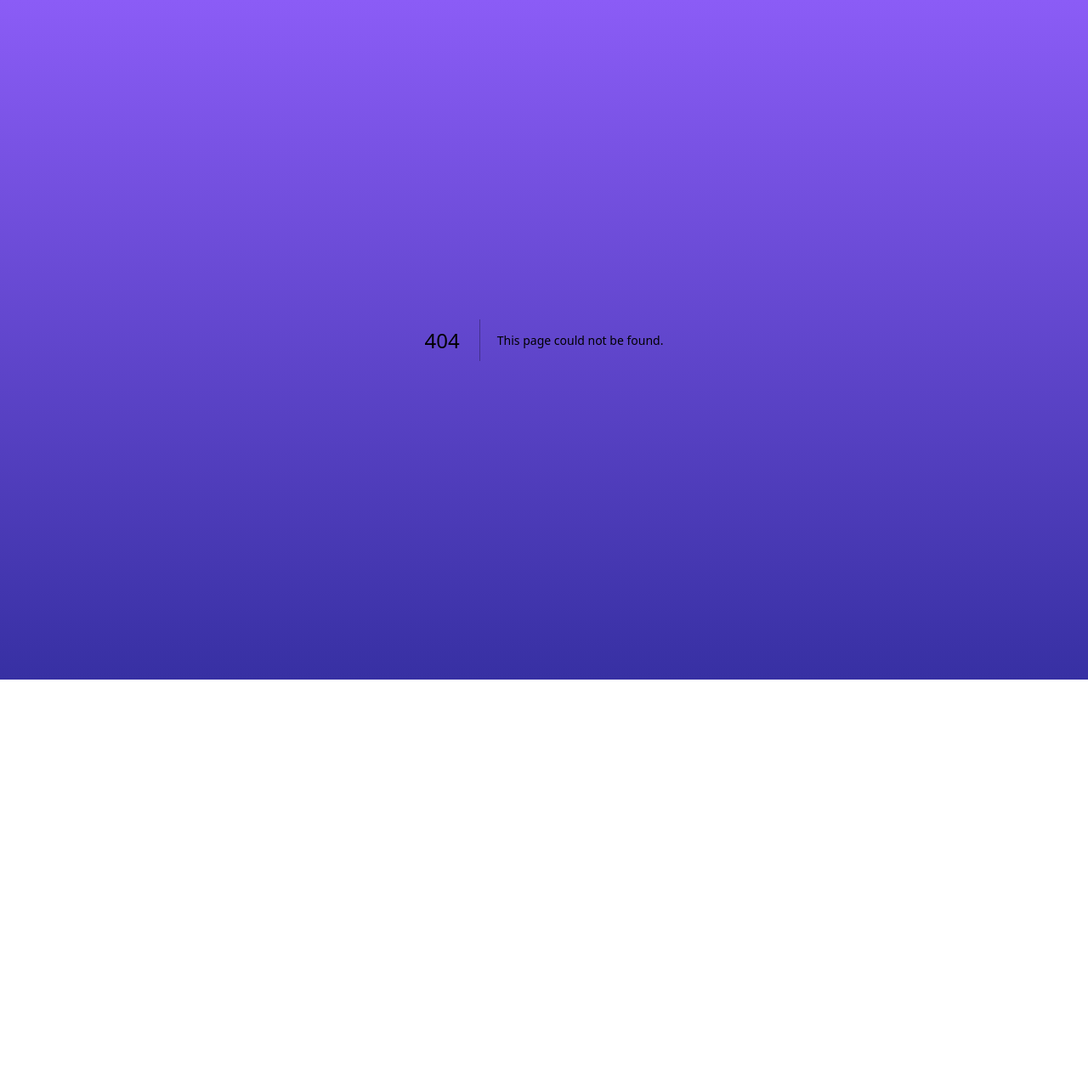
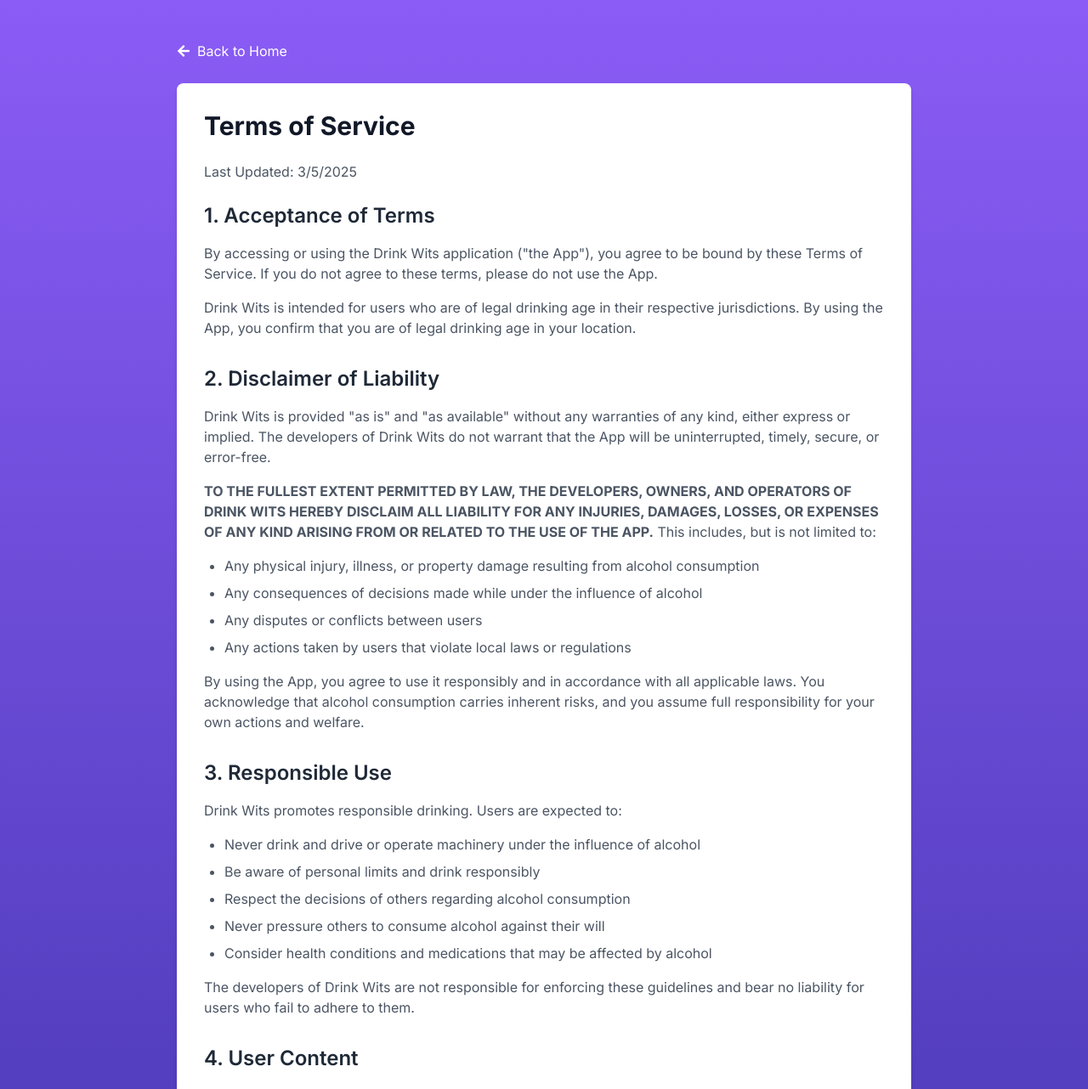
Before and after one commit to Bryan-Cee/drink-wits, a Next.js app: page /terms in a window 1280 px wide. Before the commit this address had no page. Shown: the top 1282 px of the page at 85% size. Before the commit the page ends 800 px from the top, so only its background shows below. Built offline with nearby package versions, Linux system fonts and the light colour scheme.

Commit message:
feat: Add Terms of Service page with legal disclaimers and liability protection

```diff
--- /dev/null
+++ b/src/app/terms/page.tsx
@@ -0,0 +1,97 @@
+import Link from 'next/link';
+import { FaArrowLeft } from 'react-icons/fa';
+
+export default function TermsPage() {
+  return (
+    <div className="container mx-auto px-4 py-12 max-w-4xl">
+      <div className="mb-6">
+        <Link href="/" className="inline-flex items-center text-white hover:text-white/70">
+          <FaArrowLeft className="mr-2" />
+          Back to Home
+        </Link>
+      </div>
+
+      <div className="bg-white dark:bg-gray-800 rounded-lg shadow-md p-8">
+        <h1 className="text-3xl font-bold text-gray-900 dark:text-white mb-6">Terms of Service</h1>
+
+        <p className="text-gray-600 dark:text-gray-300 mb-6">
+          Last Updated: {new Date().toLocaleDateString()}
+        </p>
+
+        <section className="mb-8">
+          <h2 className="text-2xl font-semibold text-gray-800 dark:text-white mb-4">1. Acceptance of Terms</h2>
+          <p className="text-gray-600 dark:text-gray-300 mb-4">
+            By accessing or using the Drink Wits application ("the App"), you agree to be bound by these Terms of Service. If you do not agree to these terms, please do not use the App.
+          </p>
+          <p className="text-gray-600 dark:text-gray-300">
+            Drink Wits is intended for users who are of legal drinking age in their respective jurisdictions. By using the App, you confirm that you are of legal drinking age in your location.
+          </p>
+        </section>
+
+        <section className="mb-8">
+          <h2 className="text-2xl font-semibold text-gray-800 dark:text-white mb-4">2. Disclaimer of Liability</h2>
+          <p className="text-gray-600 dark:text-gray-300 mb-4">
+            Drink Wits is provided "as is" and "as available" without any warranties of any kind, either express or implied. The developers of Drink Wits do not warrant that the App will be uninterrupted, timely, secure, or error-free.
+          </p>
+          <p className="text-gray-600 dark:text-gray-300 mb-4">
+            <strong>TO THE FULLEST EXTENT PERMITTED BY LAW, THE DEVELOPERS, OWNERS, AND OPERATORS OF DRINK WITS HEREBY DISCLAIM ALL LIABILITY FOR ANY INJURIES, DAMAGES, LOSSES, OR EXPENSES OF ANY KIND ARISING FROM OR RELATED TO THE USE OF THE APP.</strong> This includes, but is not limited to:
+          </p>
+          <ul className="list-disc pl-6 text-gray-600 dark:text-gray-300 space-y-2 mb-4">
+            <li>Any physical injury, illness, or property damage resulting from alcohol consumption</li>
+            <li>Any consequences of decisions made while under the influence of alcohol</li>
+            <li>Any disputes or conflicts between users</li>
+            <li>Any actions taken by users that violate local laws or regulations</li>
+          </ul>
+          <p className="text-gray-600 dark:text-gray-300">
+            By using the App, you agree to use it responsibly and in accordance with all applicable laws. You acknowledge that alcohol consumption carries inherent risks, and you assume full responsibility for your own actions and welfare.
+          </p>
+        </section>
+
+        <section className="mb-8">
+          <h2 className="text-2xl font-semibold text-gray-800 dark:text-white mb-4">3. Responsible Use</h2>
+          <p className="text-gray-600 dark:text-gray-300 mb-4">
+            Drink Wits promotes responsible drinking. Users are expected to:
+          </p>
+          <ul className="list-disc pl-6 text-gray-600 dark:text-gray-300 space-y-2 mb-4">
+            <li>Never drink and drive or operate machinery under the influence of alcohol</li>
+            <li>Be aware of personal limits and drink responsibly</li>
+            <li>Respect the decisions of others regarding alcohol consumption</li>
+            <li>Never pressure others to consume alcohol against their will</li>
+            <li>Consider health conditions and medications that may be affected by alcohol</li>
+          </ul>
+          <p className="text-gray-600 dark:text-gray-300">
+            The developers of Drink Wits are not responsible for enforcing these guidelines and bear no liability for users who fail to adhere to them.
+          </p>
+        </section>
+
+        <section className="mb-8">
+          <h2 className="text-2xl font-semibold text-gray-800 dark:text-white mb-4">4. User Content</h2>
+          <p className="text-gray-600 dark:text-gray-300">
+            Users may have the ability to submit or share content within the App. By submitting content, you grant Drink Wits a non-exclusive, royalty-free license to use, modify, and display such content within the App. You are solely responsible for any content you submit and warrant that you have all necessary rights to grant this license.
+          </p>
+        </section>
+
+        <section className="mb-8">
+          <h2 className="text-2xl font-semibold text-gray-800 dark:text-white mb-4">5. Indemnification</h2>
+          <p className="text-gray-600 dark:text-gray-300">
+            You agree to indemnify, defend, and hold harmless the developers, operators, and owners of Drink Wits from and against any claims, liabilities, damages, losses, costs, expenses, or fees (including reasonable attorneys' fees) that arise from or relate to your use of the App, violation of these Terms, or infringement of any rights.
+          </p>
+        </section>
+
+        <section className="mb-8">
+          <h2 className="text-2xl font-semibold text-gray-800 dark:text-white mb-4">6. Modifications to Terms</h2>
+          <p className="text-gray-600 dark:text-gray-300">
+            We reserve the right to modify these Terms at any time. Any changes will be effective immediately upon posting the updated Terms within the App. Your continued use of the App after such changes constitutes acceptance of the new Terms.
+          </p>
+        </section>
+
+        <section>
+          <h2 className="text-2xl font-semibold text-gray-800 dark:text-white mb-4">7. Governing Law</h2>
+          <p className="text-gray-600 dark:text-gray-300">
+            These Terms shall be governed by and construed in accordance with the laws of the jurisdiction in which the developers of Drink Wits operate, without regard to its conflict of law provisions.
+          </p>
+        </section>
+      </div>
+    </div>
+  );
+}
```
